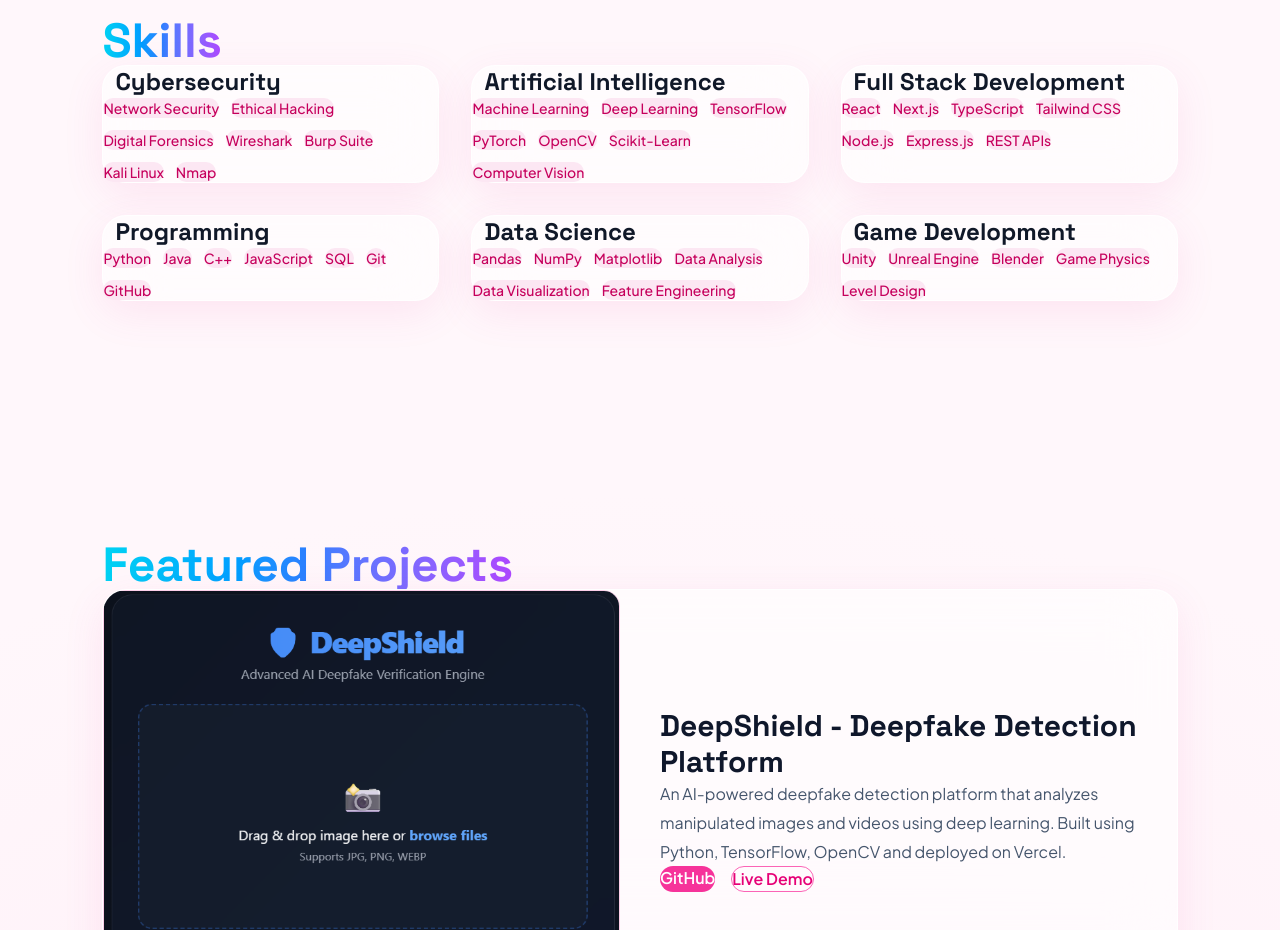
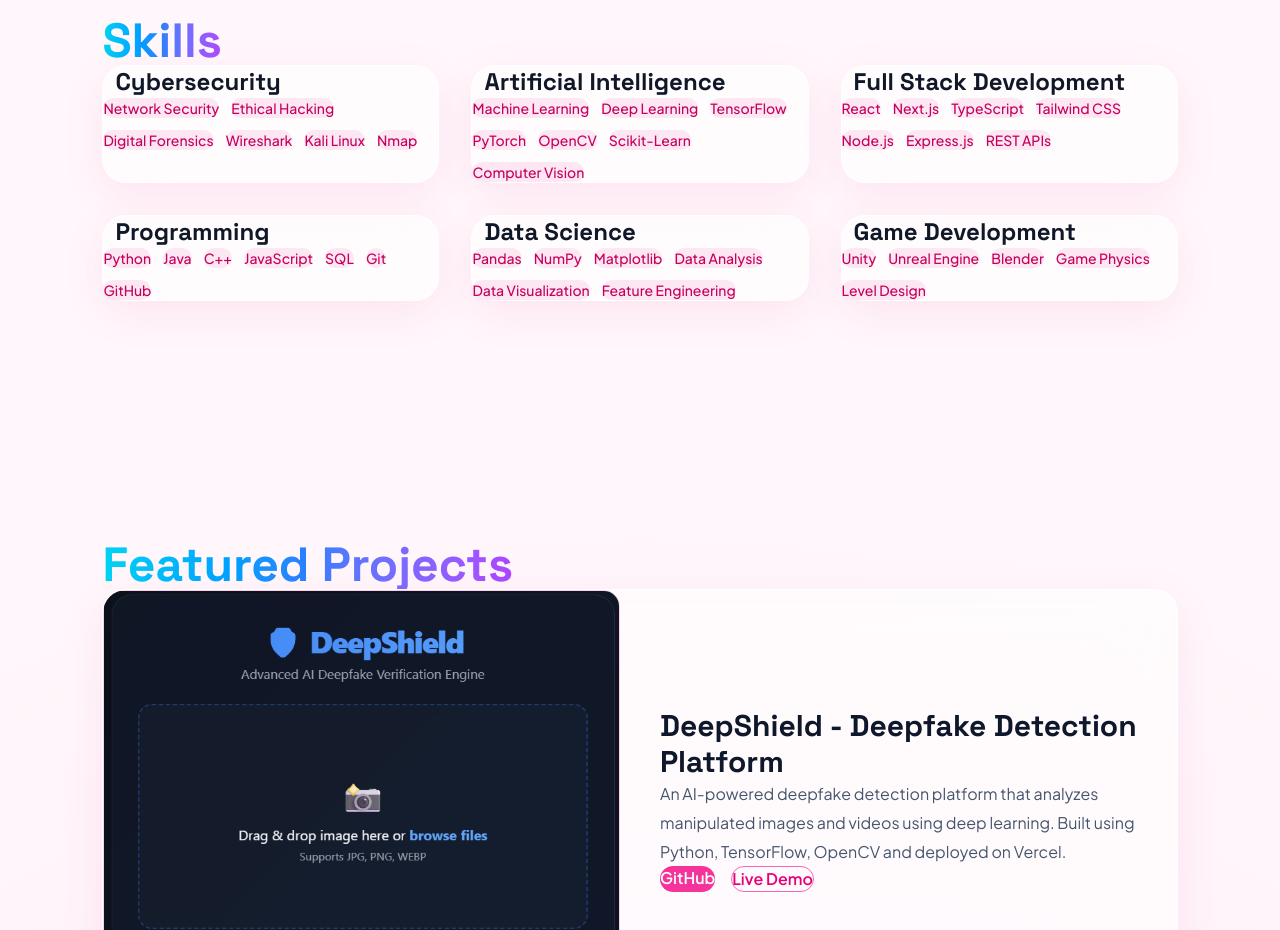
Before and after one commit to gnapiika/portfolio, a Next.js app: page / in a window 1280 px wide. Shown: the part 1860-2790 px from the top of the page. Built offline with nearby package versions, Linux system fonts and the light colour scheme.

Commit message:
Update Skills.tsx

```diff
--- a/components/sections/Skills.tsx
+++ b/components/sections/Skills.tsx
@@ -10,7 +10,6 @@ const categories = [
       'Ethical Hacking',
       'Digital Forensics',
       'Wireshark',
-      'Burp Suite',
       'Kali Linux',
       'Nmap',
     ],
```
